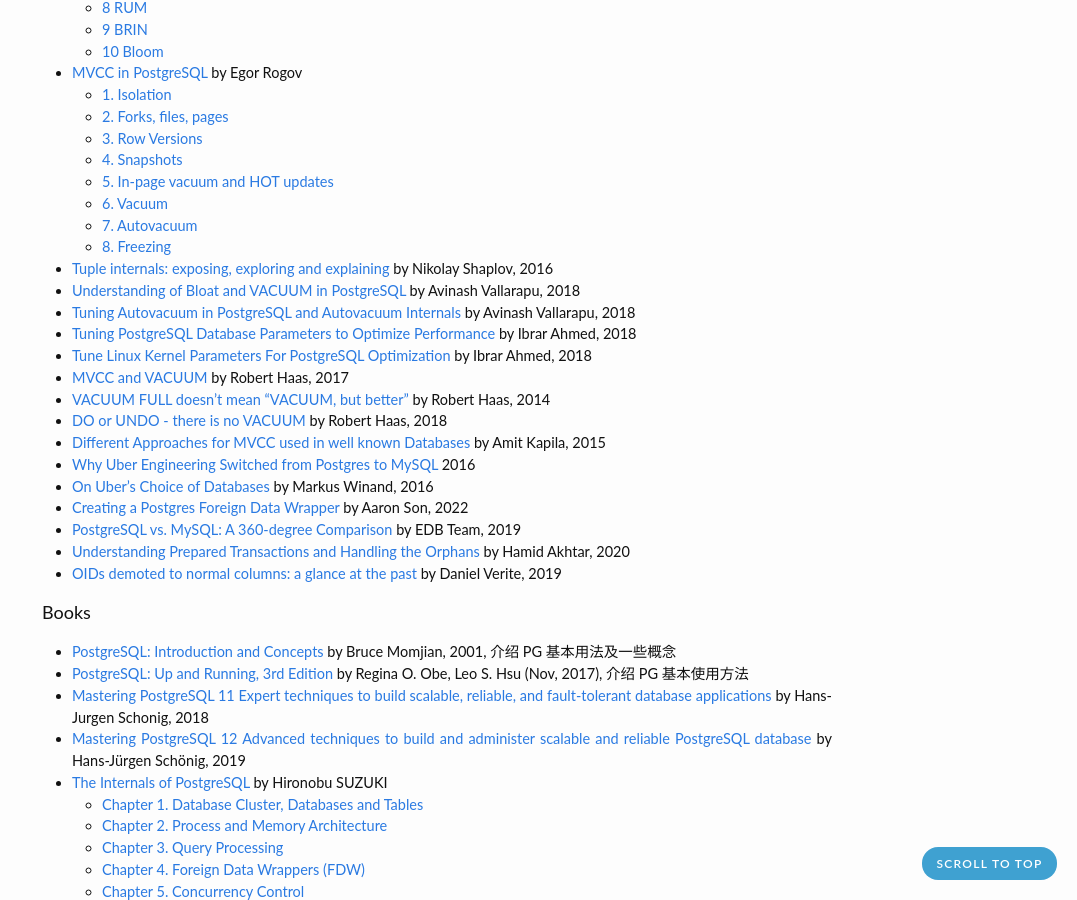
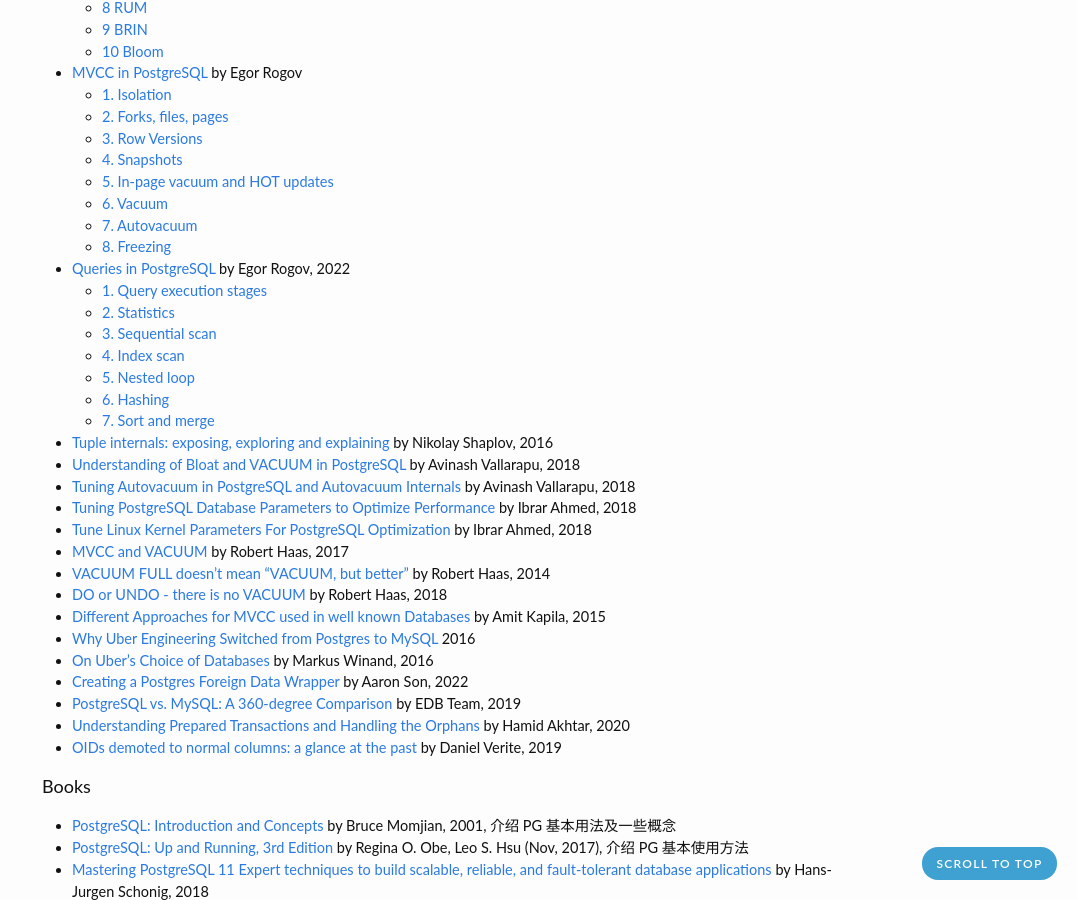
Before and after one commit to zhjwpku/zhjwpku.github.io, a Jekyll site: the page built from _posts/2022-07-12-awesome-postgres.md, in a window 1280 px wide and 900 px high, scrolled down 1342 px. Shown: the whole window, without its empty margins (203-1280 px from the left). Built offline with Jekyll 4.4.1, drawn with Linux system fonts in a browser that asks for light colours; comment, search, counter and statistics services are not loaded.

Commit message:
Queries in PostgreSQL
Signed-off-by: Zhao Junwang <zhjwpku@gmail.com>

```diff
--- a/_posts/2022-07-12-awesome-postgres.md
+++ b/_posts/2022-07-12-awesome-postgres.md
@@ -73,6 +73,14 @@
   - [6. Vacuum](https://habr.com/en/company/postgrespro/blog/484106/)
   - [7. Autovacuum](https://habr.com/en/company/postgrespro/blog/486104/)
   - [8. Freezing](https://habr.com/en/company/postgrespro/blog/487590/)
+- [Queries in PostgreSQL](https://postgrespro.com/blog/pgsql/5969262) by Egor Rogov, 2022
+  - [1. Query execution stages](https://postgrespro.com/blog/pgsql/5969262)
+  - [2. Statistics](https://postgrespro.com/blog/pgsql/5969296)
+  - [3. Sequential scan](https://postgrespro.com/blog/pgsql/5969403)
+  - [4. Index scan](https://postgrespro.com/blog/pgsql/5969493)
+  - [5. Nested loop](https://postgrespro.com/blog/pgsql/5969618)
+  - [6. Hashing](https://postgrespro.com/blog/pgsql/5969673)
+  - [7. Sort and merge](https://postgrespro.com/blog/pgsql/5969770)
 - [Tuple internals: exposing, exploring and explaining](https://pgconf.ru/media/2016/05/13/tuple-internals.pdf) by Nikolay Shaplov, 2016
 - [Understanding of Bloat and VACUUM in PostgreSQL](https://www.percona.com/blog/2018/08/06/basic-understanding-bloat-vacuum-postgresql-mvcc/) by Avinash Vallarapu, 2018
 - [Tuning Autovacuum in PostgreSQL and Autovacuum Internals](https://www.percona.com/blog/2018/08/10/tuning-autovacuum-in-postgresql-and-autovacuum-internals/) by Avinash Vallarapu, 2018
```
